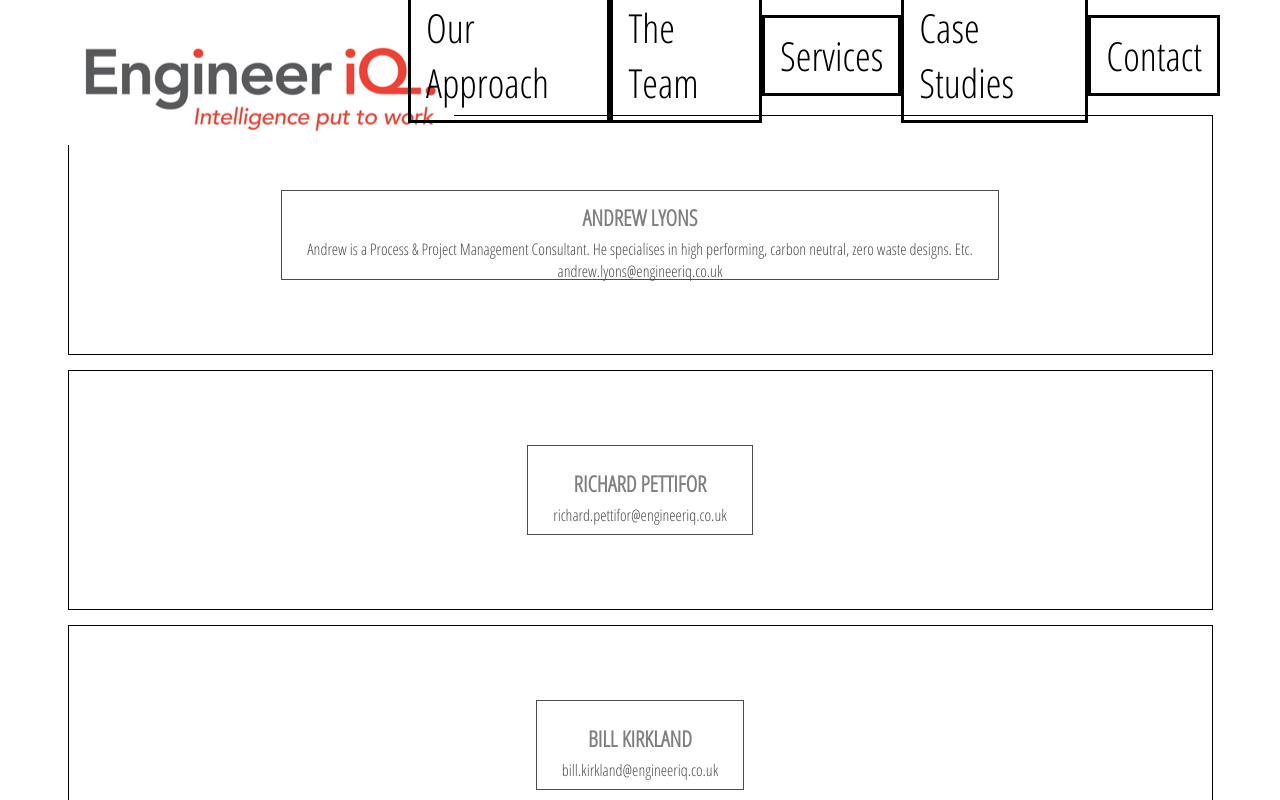
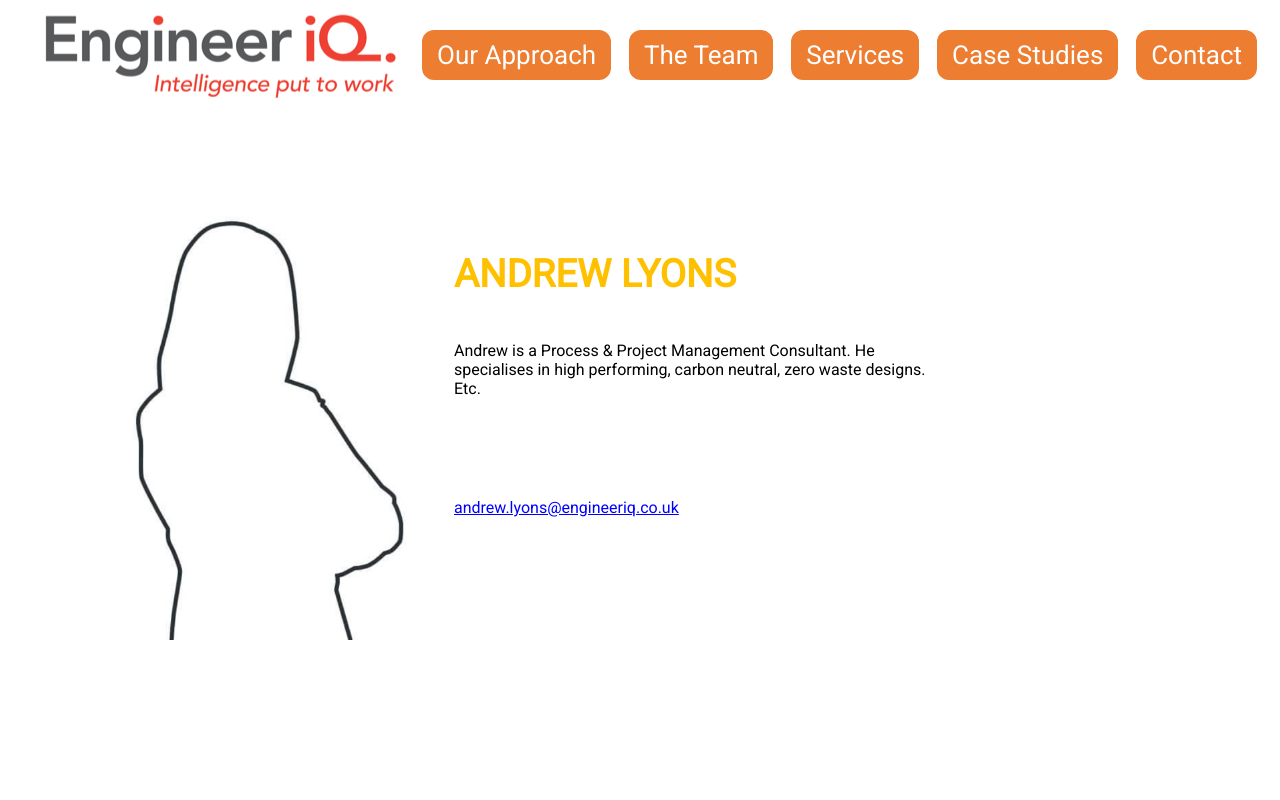
Before and after one commit to DavidStewartLDN/engineer-iq-mockup, a React (Create React App) app: page /team in a window 1280 px wide. Shown: the top 800 px of the page. Built offline with nearby package versions, Linux system fonts and the light colour scheme.

Commit message:
Added services component

```diff
--- a/public/index.html
+++ b/public/index.html
@@ -15,7 +15,8 @@
       user's mobile device or desktop. See https://developers.google.com/web/fundamentals/web-app-manifest/
     -->
     <link rel="manifest" href="%PUBLIC_URL%/manifest.json" />
-    <link href="https://fonts.googleapis.com/css2?family=Open+Sans+Condensed:wght@300&display=swap" rel="stylesheet">
+    <link rel="preconnect" href="https://fonts.gstatic.com">
+    <link href="https://fonts.googleapis.com/css2?family=Roboto&display=swap" rel="stylesheet">
     <!--
       Notice the use of %PUBLIC_URL% in the tags above.
       It will be replaced with the URL of the `public` folder during the build.
--- a/src/App.css
+++ b/src/App.css
@@ -1,6 +1,6 @@
 body {
-  font-family: 'Open Sans Condensed';
-  padding: 20px 60px;
+  font-family: 'Roboto', sans-serif;
+  padding: 20px 20px;
 }
 
 a {
--- a/src/components/header/header.styles.scss
+++ b/src/components/header/header.styles.scss
@@ -1,15 +1,21 @@
 .header {
   height: 70px;
   width: 100%;
-  font-size: 40px;
+  font-size: 26px;
   display: flex;
   justify-content: space-between;
   margin-bottom: 25px;
+  align-items: center;
 
   .logo-container {
-    height: 100%;
-    width: 70px;
+    height: auto;
+    width: auto;
     padding: 5px;
+  }
+
+  .logo {
+    height: auto;
+    width: auto;
   }
 
   .options {
@@ -17,13 +23,16 @@
     height: 100%;
     display: flex;
     align-items: center;
-    justify-content: flex-end;
+    justify-content: space-between;
 
     .option {
       padding: 10px 15px;
       cursor: pointer;
       border-style: solid;
       border-spacing: 15px 0px;
+      background-color: #ed7d31;
+      color: white;
+      border-radius: 15px;
     }
   }
 }
--- a/src/components/profile/profile.component.jsx
+++ b/src/components/profile/profile.component.jsx
@@ -2,21 +2,19 @@ import React from 'react';
 
 import './profile.styles.scss'
 
+import Placeholder from '../../assets/placeholder.png';
+
 const Profile = ({title, imageUrl, description, email}) => (
-  <div
-    className={'menu-item'}
-  >
-  <div
-    className='background-image'
-      />
-      <div className='content'>
-        <h1 className='title'> {title.toUpperCase()} </h1>
-        <span className='description'> {description} </span>
-        <span className='email'> {email} </span>
-      </div>
+  <div className='profile-card'>
+    <div className='profile-image'>
+      <img className='profile' alt='Profile image' src={Placeholder} />
+    </div>
+    <div className='content'>
+      <h1 className='title'> {title.toUpperCase()} </h1>
+      <span className='description'> {description} </span>
+      <a href={"mailto:" + email} className='email'> {email} </a>
+    </div>
   </div>
 )
 
-// With router will provide us access to the location, match and history
-// props that we need access to.
 export default Profile;
--- a/src/components/profile/profile.styles.scss
+++ b/src/components/profile/profile.styles.scss
@@ -1,84 +1,35 @@
-.homepage {
+.profile-card {
   display: flex;
-  flex-direction: column;
-  align-items: center;
-  padding: 20px 80px;
+  flex-direction: row;
+  padding: 80px;
 }
 
-.directory-menu {
-  width: 100%;
-  display: flex;
-  flex-wrap: wrap;
-  justify-content: space-between;
-}
-
-.menu-item {
-  min-width: 30%;
-  height: 240px;
-  flex: 1 1 auto;
-  display: flex;
-  align-items: center;
-  justify-content: center;
-  border: 1px solid black;
-  margin: 0 7.5px 15px;
-  background-position: center;
-  background-size: cover;
-  overflow: hidden;
-
-  &:hover {
-    cursor: pointer;
-
-    & .background-image {
-      transform: scale(1.1);
-      transition: transform 6s cubic-bezier(0.25, 0.45, 0.45, 0.95);
-    }
-
-    & .content {
-      opacity: 0.9;
-    }
-  }
-
-  &.large{
-    height: 380px
-  }
-
-  &:first-child {
-    margin-right: 7.5px;
-  }
-
-  &:last-child {
-    margin-left: 7.5px;
-  }
-
-  .background-image {
-    width: 100%;
-    height: 100%;
-    background-size: cover;
-    background-position: center;
+.profile-image {
+  width: 30%;
 }
 
 .content {
-    height: 90px;
-    padding: 0 25px;
+  width: 70%;
+  padding: 30px;
   display: flex;
   flex-direction: column;
-    align-items: center;
-    justify-content: center;
-    border: 1px solid black;
-    background-color: white;
-    opacity: 0.7;
-    position: absolute;
+}
 
 .title {
-      font-weight: bold;
-      margin-bottom: 6px;
-      font-size: 22px;
-      color: #4a4a4a;
+  text-align: left;
+  font-size: 3vw;
+  color: #ffc000;
+  padding: 0px;
 }
 
-    .subtitle {
-      font-weight: lighter;
-      font-size: 16px;
+span {
+  width: 70%;
+  padding-top: 20px;
+  padding-right: 10px;
 }
+
+.email {
+  padding-top: 100px;
+  color: blue;
+  text-decoration: underline;
 }
-}
--- a/src/pages/homepage/homepage.component.jsx
+++ b/src/pages/homepage/homepage.component.jsx
@@ -6,11 +6,11 @@ import EngineerIqProcess from '../../assets/EngineerIqProcess.png';
 
 const HomePage = () => (
   <div className='homepage'>
-    <text> BUSINESS CONSULTING SERVICE TO THE FOOD & DRINKS INDUSTRY FOR LARGE & SMALL PROJECTS</text>
-    <text>OUR PROCESS TO DRIVE CHANGE & PERFORMANCE IMPROVEMENT</text>
+    <h1> BUSINESS CONSULTING SERVICE TO THE FOOD & DRINKS INDUSTRY FOR LARGE & SMALL PROJECTS</h1>
+    <h1>OUR PROCESS TO DRIVE CHANGE & PERFORMANCE IMPROVEMENT</h1>
     <img className='engineerIqProcess' alt='Engineer iQ Process' src={EngineerIqProcess} />
-    <text>We provide independent advice to food and drink businesses to assist them with developing or improving their process & operations. Our focus is on carbon neutral solutions and zero waste operations. Our team offers conceptual design, performance improvement and project support services. Our design expertise covers Automation, Process & Utilities, Manufacturing Operations, Equipment Selection & Project Planning. Backed up by over 80 years working experience in Dairy, Food, Beverage & Brewing.
-    </text>
+    <h2>We provide independent advice to food and drink businesses to assist them with developing or improving their process & operations. Our focus is on carbon neutral solutions and zero waste operations. Our team offers conceptual design, performance improvement and project support services. Our design expertise covers Automation, Process & Utilities, Manufacturing Operations, Equipment Selection & Project Planning. Backed up by over 80 years working experience in Dairy, Food, Beverage & Brewing.
+    </h2>
   </div>
 );
 
--- a/src/pages/homepage/homepage.styles.scss
+++ b/src/pages/homepage/homepage.styles.scss
@@ -5,9 +5,17 @@
   padding: 20px 80px;
 }
 
-.directory-menu {
+
+h1 {
+  padding: 15px;
+  text-align: center;
+}
+
+h2 {
+  font-weight: 200;
+  text-align: justify;
+}
+
+img {
   width: 100%;
-  display: flex;
-  flex-wrap: wrap;
-  justify-content: space-between;
 }
```
Also changed, not shown: src/pages/services/services.component.jsx (added, +16 -0 lines), src/assets/placeholder.png (added), src/pages/contact/contact.styles.scss (deleted), src/pages/services/services.styles.scss (added). Lines whose indentation alone changed are shown as unchanged.
